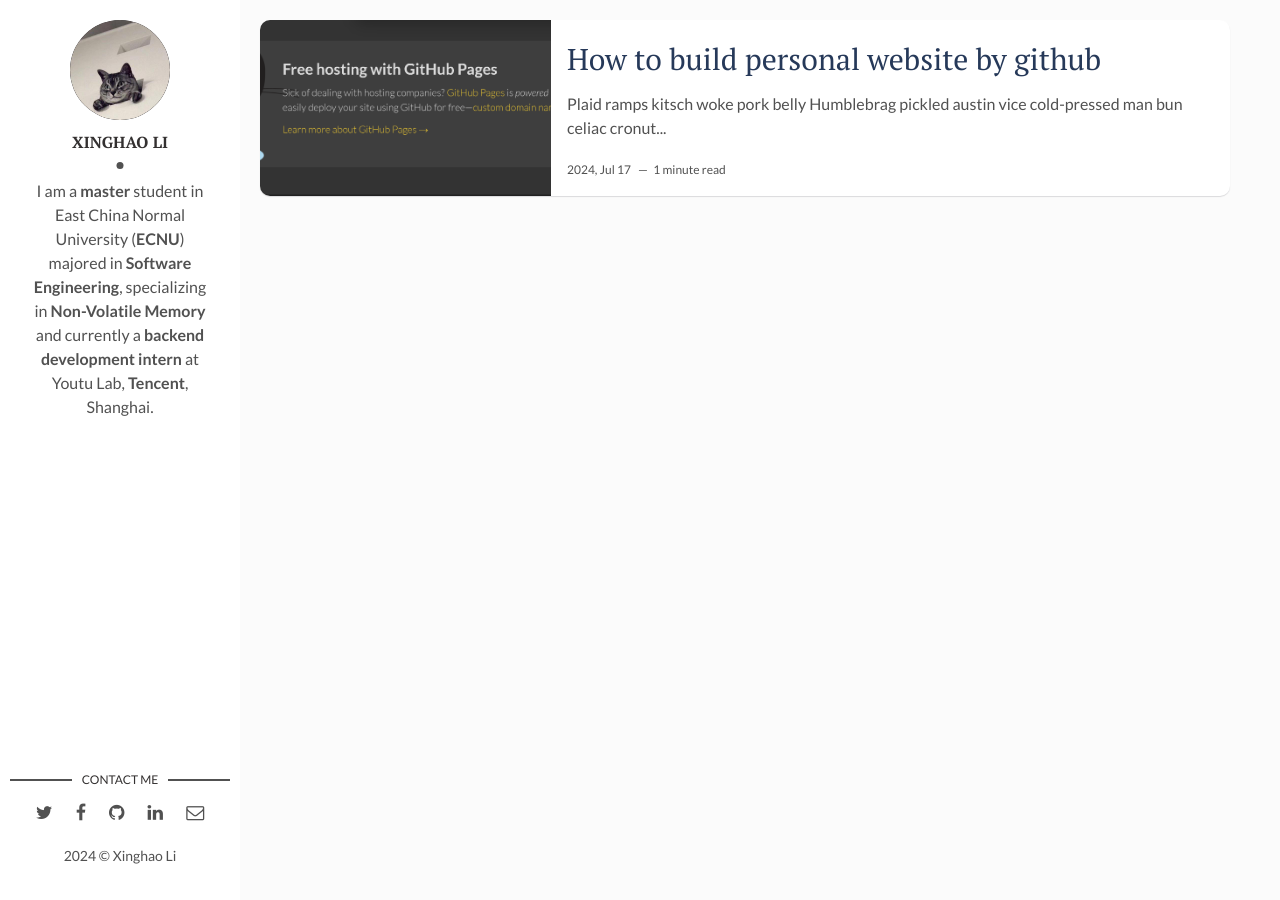
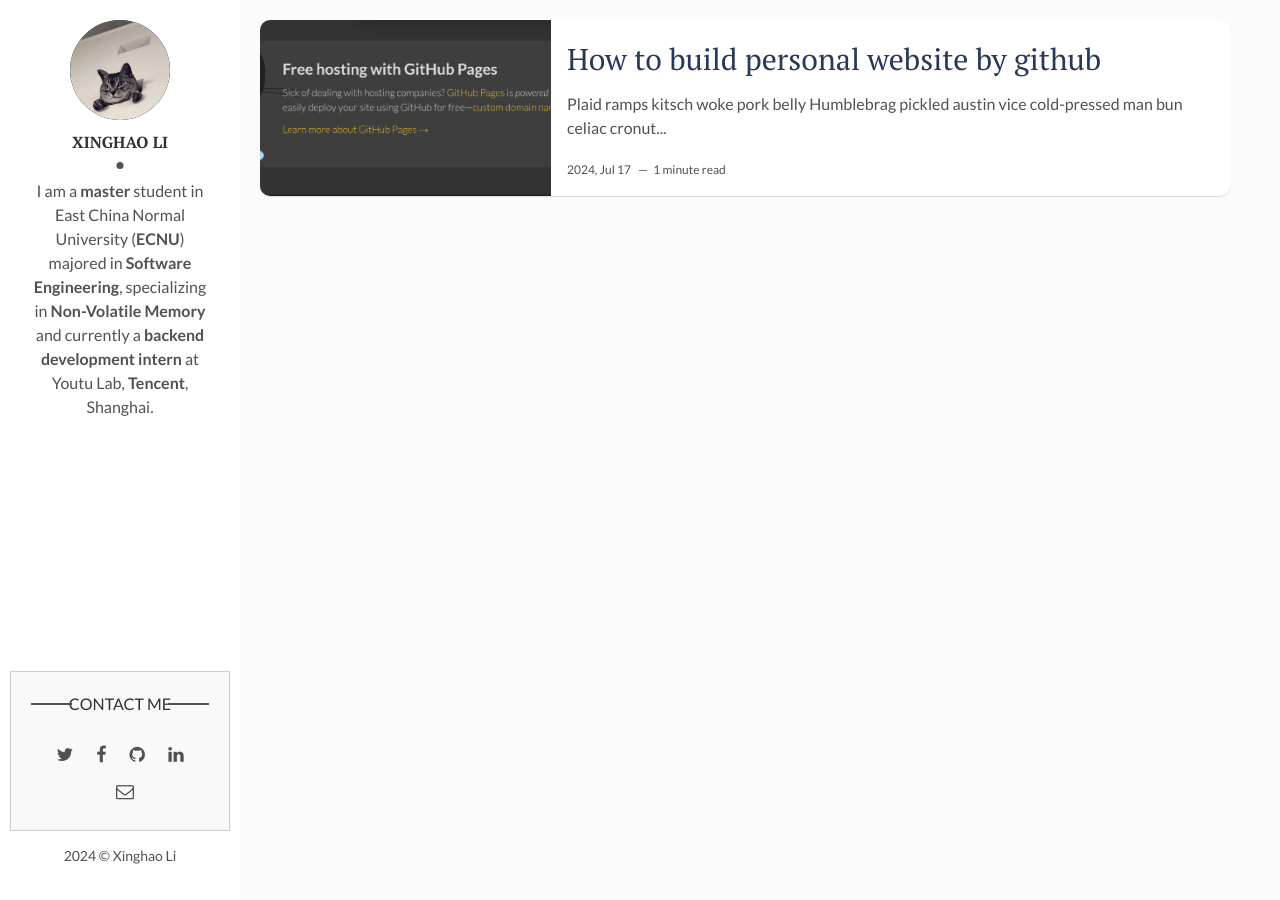
Before and after one commit to Lxh-3260/Lxh-3260.github.io, a Jekyll site: the page built from index.html, in a window 1280 px wide. Built offline with Jekyll 4.4.1, drawn with Linux system fonts in a browser that asks for light colours; the list of posts is cut into pages by our own code.

Commit message:
大屏自适应

```diff
--- a/assets/css/main.css
+++ b/assets/css/main.css
@@ -1026,7 +1026,7 @@ table tfoot td {
       -ms-flex-align: stretch;
           align-items: stretch;
 }
-
+/*
 .contact .contact-title {
   position: relative;
   color: #333030;
@@ -1098,6 +1098,72 @@ table tfoot td {
   -webkit-transform: scale(1.2);
       -ms-transform: scale(1.2);
           transform: scale(1.2);
+} */
+.contact {
+  padding: 20px;
+  border: 1px solid #ccc;
+  margin: 0 auto;
+  max-width: 1000px; /* 控制最大宽度 */
+  background-color: #f9f9f9; /* 增加背景色 */
+}
+
+.contact .contact-title {
+  position: relative;
+  color: #333030;
+  font-weight: 400;
+  font-size: 16px; /* 增加字体大小 */
+  margin: 0 0 20px; /* 调整下边距 */
+  text-transform: uppercase;
+  text-align: center;
+}
+
+.contact .contact-title::before,
+.contact .contact-title::after {
+  content: "";
+  display: block;
+  height: 2px;
+  width: calc(50% - 48px);
+  transform: translateY(-50%);
+  position: absolute;
+  top: 50%;
+  background-color: #515151;
+}
+
+.contact .contact-title::before {
+  left: 0;
+}
+
+.contact .contact-title::after {
+  right: 0;
+}
+
+.contact ul {
+  margin: 0;
+  padding: 0;
+  list-style: none;
+  text-align: center;
+}
+
+.contact ul li {
+  display: inline-block;
+  margin-left: 10px;
+}
+
+.contact ul li:first-child {
+  margin-left: 0;
+}
+
+.contact ul li a {
+  color: #515151;
+  display: block;
+  padding: 5px;
+  font-size: 18px;
+  transition: all 350ms cubic-bezier(0.13, 0.43, 0.54, 1.82);
+}
+
+.contact ul li a:hover {
+  color: #333030;
+  transform: scale(1.2);
 }
 
 footer .copyright {
```
Also changed, not shown: README.md.
